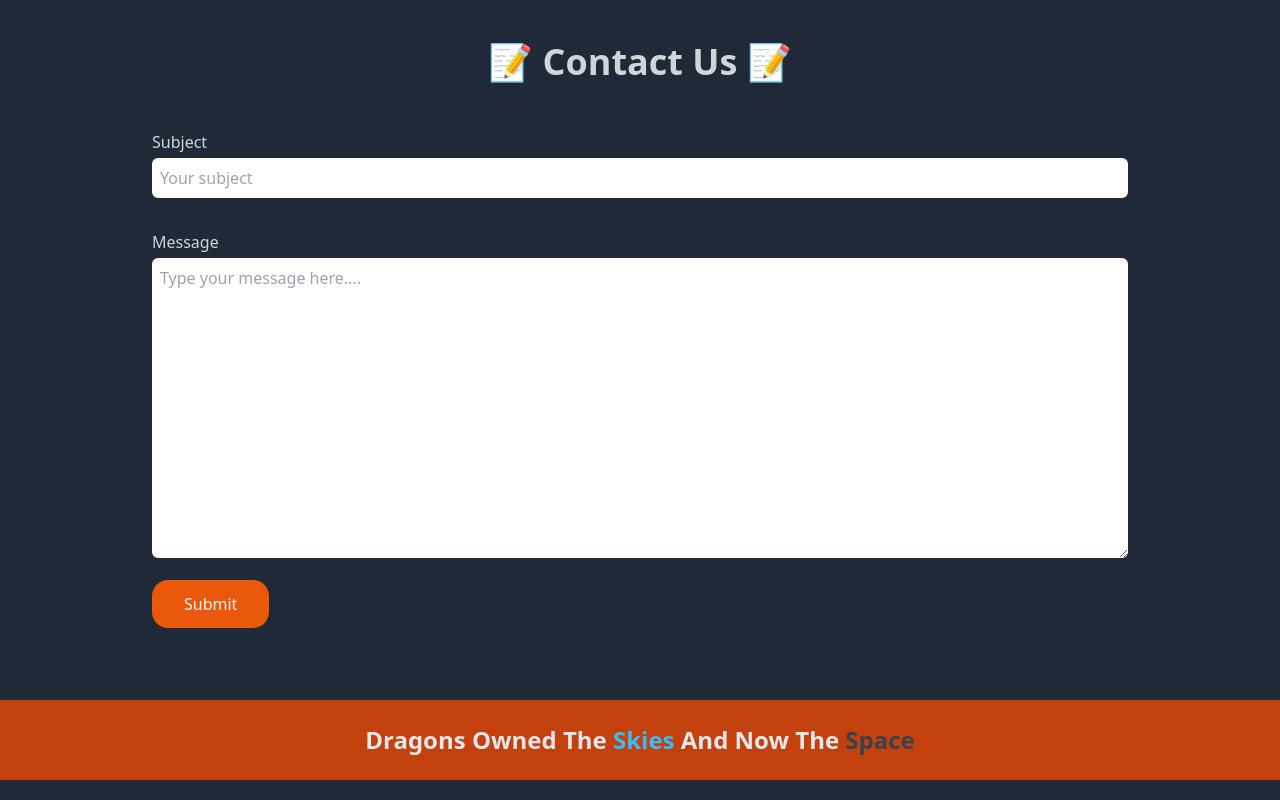
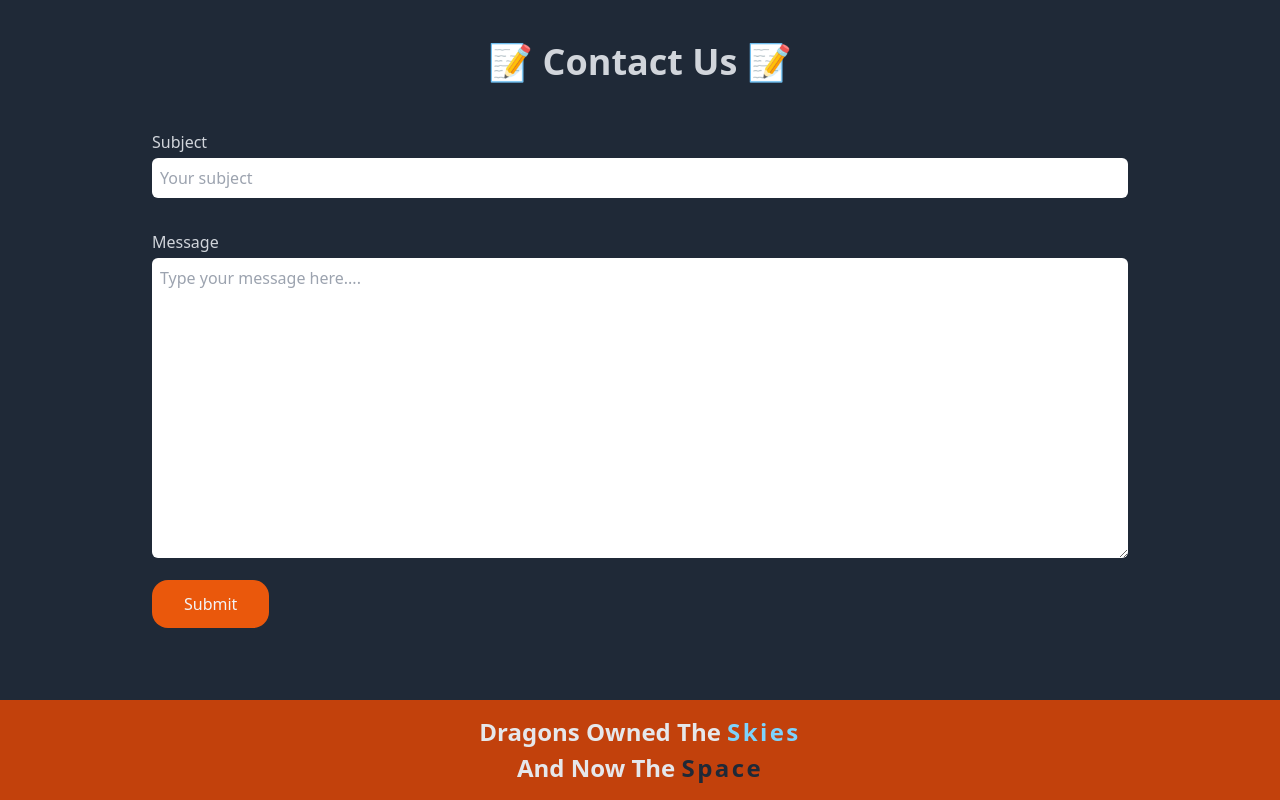
Before and after one commit to Entropy420/Dragon-Rocket, a website built with Vite: page index.html in a window 1280 px wide. Shown: the part 2537-3337 px from the top of the page. Built offline with nearby package versions, Linux system fonts and the light colour scheme.

Commit message:
toched up footer

```diff
--- a/index.html
+++ b/index.html
@@ -212,11 +212,15 @@
       </section>
     </main>
     <footer
-      class="grid h-20 w-full place-content-center bg-orange-700 text-gray-200"
+      class="gridw-full place-content-center bg-orange-700 p-4 text-gray-200"
     >
+      <h2 class="mb-1 text-center text-xl font-bold capitalize sm:text-2xl">
+        Dragons owned the
+        <span class="font-extrabold tracking-widest text-sky-300">skies</span>
+      </h2>
       <h2 class="text-center text-xl font-bold capitalize sm:text-2xl">
-        Dragons owned the <span class="text-sky-400">skies</span> and now the
-        <span class="text-gray-700">space</span>
+        and now the
+        <span class="font-extrabold tracking-widest text-gray-800">space</span>
       </h2>
     </footer>
     <script src="src/scripts.ts"></script>
```
